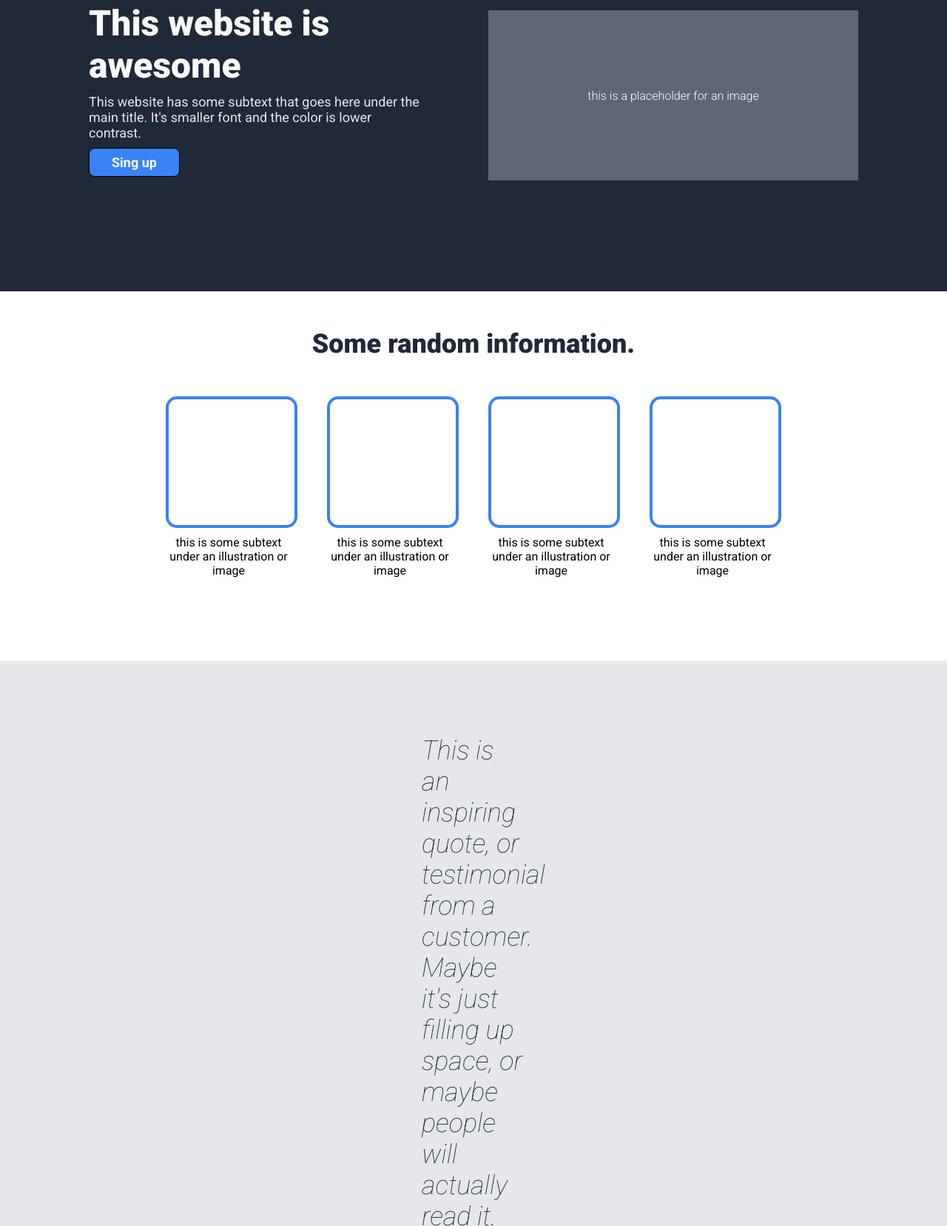
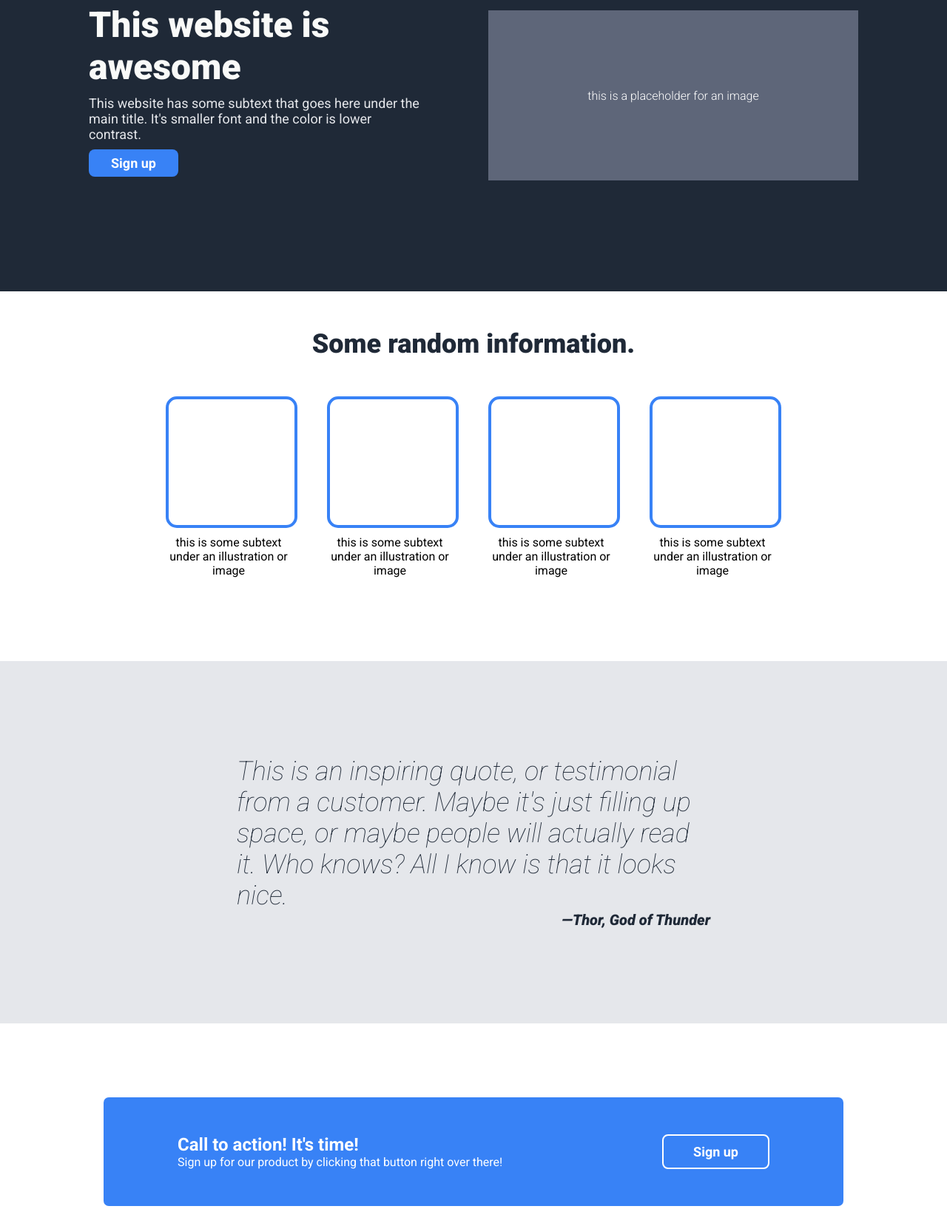
Before and after one commit to guakamole54/css-flexbox-webpage, a plain HTML site: page index.html in a window 1280 px wide. Shown: the part 176-1834 px from the top of the page at 74% size. Drawn offline with Linux system fonts and the light colour scheme.

Commit message:
Fix typos and other minor things

```diff
--- a/index.html
+++ b/index.html
@@ -24,7 +24,7 @@
                     font and the
                     color is
                     lower contrast.</p>
-                <button>Sing up</button>
+                <button>Sign up</button>
             </div>
 
         </div>
@@ -71,9 +71,9 @@
     </div>
     <div class="content4">
         <div class="alert-pill">
-            <div class="clert-text">
+            <div class="alert-text">
                 <h2>Call to action! It's time!</h2>
-                <p>Sign up for out product by clicking that button right over there!</p>
+                <p>Sign up for our product by clicking that button right over there!</p>
             </div>
             <button class="alert-button">Sign up</button>
         </div>
--- a/style.css
+++ b/style.css
@@ -86,7 +86,7 @@ button {
     color: white;
     font-weight: 700;
     font-size: 18px;
-    border: 1px solid black;
+    border: none;
 }
 
 button:hover {
@@ -139,7 +139,7 @@ width: 170px;
     font-style: italic;
     font-weight: lighter;
     color: #1f2937;
-    padding: 100px 570px;
+    padding: 10% 25%;
 }
 
 .thor-quote {
```
